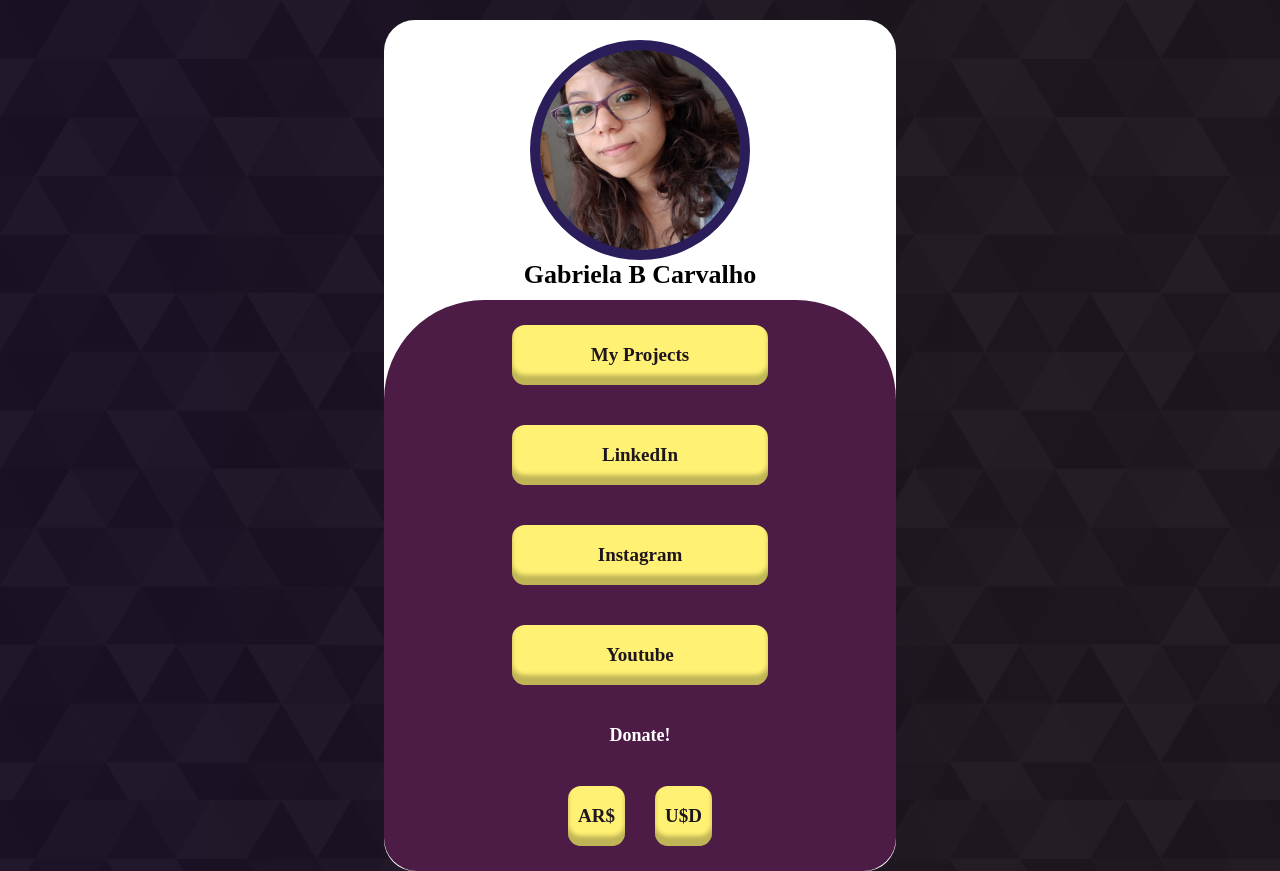
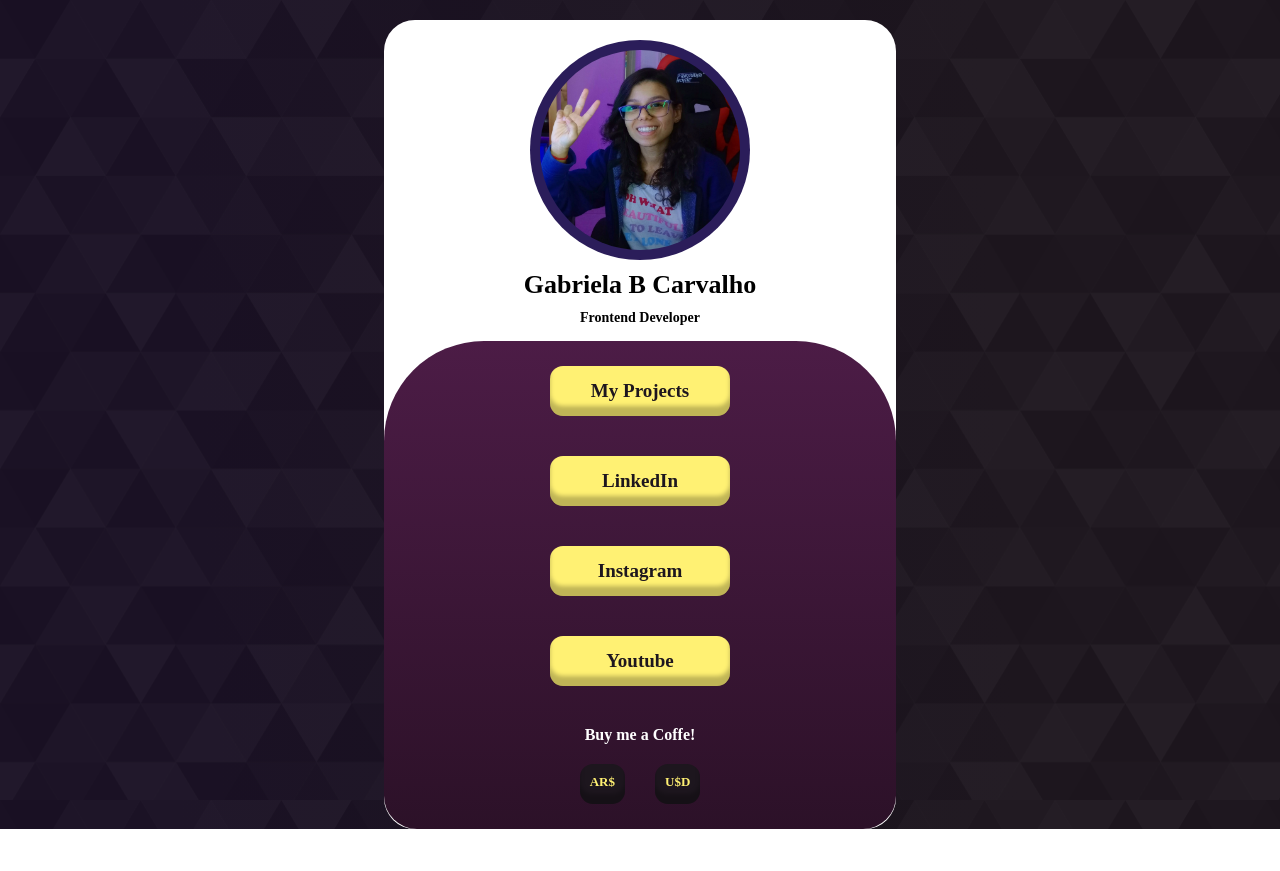
Before and after one commit to GGabi40/linktree, a plain HTML site: page index.html in a window 1280 px wide. After the commit the page ends 829 px from the top, so only its background shows below. Drawn offline with Linux system fonts and the light colour scheme; a web font is replaced by a local one.

Commit message:
♥️ Project Updated

```diff
--- a/index.html
+++ b/index.html
@@ -5,8 +5,9 @@
     <meta http-equiv="X-UA-Compatible" content="IE=edge">
     <meta name="viewport" content="width=device-width, initial-scale=1.0">
     <title>Gabi B Carvalho</title>
+
     <link rel="stylesheet" href="./styles.css">
-    <link rel="website icon" href="./assets/icon.png">
+    <link rel="website icon" href="./assets/imgs/icon.png">
 </head>
 <body>
     <main class="container">
@@ -16,18 +17,48 @@
             </div>
         </section>
 
-        <h1>Gabriela B Carvalho</h1>
+        <div class="title">
+            <h1>Gabriela B Carvalho</h1>
+        </div>
+
+        <p>Frontend Developer</p>
 
         <section class="container-buttons">
-            <a href="http://github.com/ggabi40" target="_blank" rel="noopener noreferrer" id="button-proj">My Projects</a>
-            <a href="http://www.linkedin.com/in/gabriela-baptista-carvalho/" target="_blank" rel="noopener noreferrer" id="button-ig">LinkedIn</a>
-            <a href="http://instagram.com/ggabi40" target="_blank" rel="noopener noreferrer" id="button-ig">Instagram</a>
-            <a href="http://youtube.com/@ggabi40" target="_blank" rel="noopener noreferrer" id="button-yt">Youtube</a>
+            <a href="http://github.com/ggabi40" target="_blank" rel="noopener noreferrer" id="button-proj" title="My GitHub account" class="buttons first-btn">
+                <div class="img-icons">
+                    <img src="./assets/icons/GitHub.png" alt="GitHub Logo" class="logo">
+                </div>
+                My Projects
+            </a>
 
-            <h2>Donate!</h2>
-            <div id="div-button-donation">
-                <a href="https://cafecito.app/ggabi40" target="_blank" rel="noopener noreferrer" id="button-donation" class="ars">AR$</a>
-                <a href="https://www.paypal.com/donate/?hosted_button_id=7AP78KKNUJ3EW" target="_blank" rel="noopener noreferrer" id="button-donation" class="usd">U$D</a>
+            <a href="http://www.linkedin.com/in/gabriela-baptista-carvalho/" target="_blank" rel="noopener noreferrer" id="button-ig" title="My LinkedIn profile" class="buttons">
+                <div class="img-icons">
+                    <img src="./assets/icons/LinkedIn.png" alt="LinkedIn Logo" class="logo linkedin">
+                </div>
+                LinkedIn
+            </a>
+
+            <a href="http://instagram.com/ggabi40" target="_blank" rel="noopener noreferrer" id="button-ig" title="@GGabi40" class="buttons">
+                <div class="img-icons">
+                    <img src="./assets/icons/Instagram.png" alt="Instagram Logo" class="logo instagram">
+                </div>
+                Instagram
+            </a>
+
+            <a href="http://youtube.com/@ggabi40" target="_blank" rel="noopener noreferrer" id="button-yt" title="My Youtube Channel" class="buttons">
+                <div class="img-icons">
+                    <img src="./assets/icons/Youtube.png" alt="Youtube Logo" class="logo youtube">
+                </div>
+                Youtube
+            </a>
+
+            <div class="container-donation">
+                <h2>Buy me a Coffe!</h2>
+
+                <div id="div-button-donation">
+                    <a href="https://cafecito.app/ggabi40" target="_blank" rel="noopener noreferrer" id="button-donation" class="ars" title="Thanks for support!">AR$</a>
+                    <a href="https://www.paypal.com/donate/?hosted_button_id=7AP78KKNUJ3EW" target="_blank" rel="noopener noreferrer" id="button-donation" class="usd" title="Thanks for support!">U$D</a>
+                </div>
             </div>
         </section>
     </main>
--- a/styles.css
+++ b/styles.css
@@ -7,9 +7,9 @@ font-family: 'Inria Serif';
     --first-color: #1d161e;
     --second-color: #2b1d5a;
     --terciary-color: #4c1c46;
+    --terciary2-color: #2c1128;
     --cuat-color: rgb(255, 241, 115);
 }
-
 
 * {
     margin: 0;
@@ -24,6 +24,11 @@ html {
 
 body {
     background: url(./assets/background.svg);
+}
+
+p {
+    font-size: 1.4rem;
+    font-family: 'Inria Serif';
 }
 
 .container {
@@ -49,8 +54,7 @@ body {
 }
 
 #photo {
-    background: url(./assets/foto-eu.jpg);
-    background-position: center;
+    background: url(./assets/imgs/Foto-actualizada-cortada.jpg) center;
     background-size: cover;
 
     position: relative;
@@ -68,17 +72,26 @@ body {
     font-size: 1.8em;
     text-align: center;
 
+    margin-top: 30px;
     transition: 0.3s;
 }
 
+.container p {
+    text-align: center;
+    margin-top: 10px;
+    font-weight: 600;
+}
 
-.container-buttons{
-    background: var(--terciary-color);
+
+.container-buttons {
+    background: linear-gradient(-180deg,
+    var(--terciary-color),
+    var(--terciary2-color));
 
     position: relative;
-    margin-top: 10px;
+    margin-top: 15px;
     bottom: 0;
-    height: 81%;
+    height: 100%;
 
     text-align: center;
     border-radius: 100px 100px 33px 33px;
@@ -91,7 +104,7 @@ body {
 
 }
 
-#button-proj {
+.first-btn {
     margin-top: 25px;
 }
 
@@ -99,14 +112,66 @@ body {
     margin-bottom: 25px;
 }
 
-#button-proj, #button-ig, #button-yt, #button-donation {
+.buttons {
+    display: flex;
+    align-items: center;
+    justify-content: center;
+
+    transition: all 0.3s ease-in-out;
+}
+
+.buttons:hover {
+    display: flex;
+    align-items: center;
+    justify-content: flex-end;
+    transition: 0.3s ease-in-out;
+}
+
+.buttons:hover .img-icons {
+    display: block;
+
+    animation: 0.4s textUp ease-out;
+}
+
+@keyframes textUp {
+    0% {
+        opacity: 0;
+        transform: translateY(-80%);
+    }
+    20% {
+        opacity: 0;
+    }
+    50% {
+        opacity: 1;
+        transform: translateY(0%);
+    }
+    100% {
+        opacity: 1;
+        transform: translateY(0%);
+    }
+}
+
+.img-icons {
+    display: none;
+}
+
+.img-icons img {
+    height: 30px;
+    margin-right: 4px;
+}
+
+.logo.linkedin {
+    margin-right: 10px;
+}
+
+#button-proj, #button-ig, #button-yt {
     background-color: var(--cuat-color);
     box-shadow: inset 0px -10px 4px rgba(0, 0, 0, 0.25);
     border-radius: 13px;
     border: none;
 
-    height: 60px;
-    width: 50%;
+    height: 50px;
+    width: 35%;
 
     display: flex;
     justify-content: center;
@@ -120,11 +185,40 @@ body {
     transition: 0.4s;
 }
 
-#button-proj:hover, #button-ig:hover, #button-yt:hover, #button-donation:hover {
+#button-proj:hover, #button-ig:hover, #button-yt:hover {
     cursor: pointer;
 
     background-color: rgb(250, 217, 68);
     transform: scale(1.1);
+}
+
+#button-donation {
+    background-color: var(--first-color);
+    box-shadow: inset 0px -10px 4px rgba(0, 0, 0, 0.25);
+    border-radius: 13px;
+    border: none;
+
+    height: 40px;
+
+    font-family: 'Inria Serif';
+    font-weight: 700;
+    font-size: 1.3em;
+    color: var(--cuat-color);
+
+    transition: 0.4s;
+}
+
+#button-donation:hover {
+    cursor: pointer;
+
+    color: var(--first-color);
+    background-color: rgb(250, 217, 68);
+    transform: scale(1.1);
+}
+
+.container-donation h2 {
+    font-size: 1.6rem;
+    margin-bottom: 20px;
 }
 
 #div-button-donation {
```
Also changed, not shown: assets/foto-eu.jpg (deleted), assets/icons/GitHub.png (added), assets/icons/Instagram.png (added), assets/icons/LinkedIn.png (added), assets/icons/Youtube.png (added), assets/imgs/Foto-actualizada-cortada.jpg (added), assets/imgs/icon.png (renamed from assets/icon.png), assets/imgs/preview-img.png (renamed from assets/preview-img.png).
